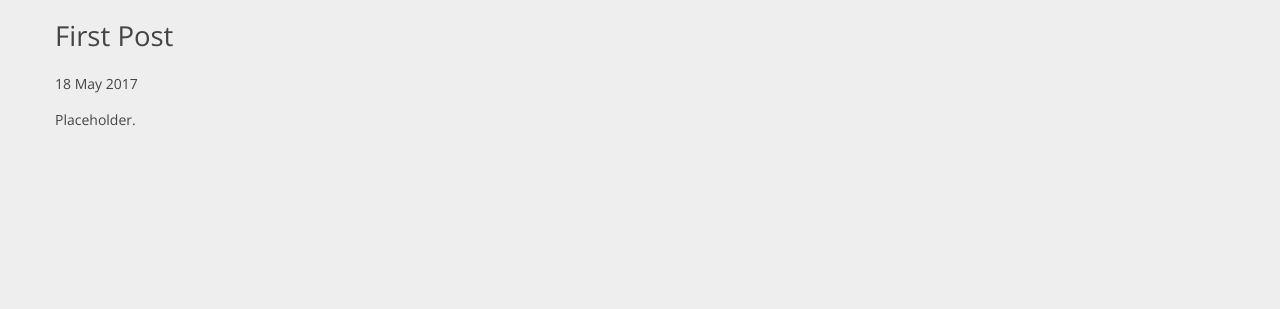
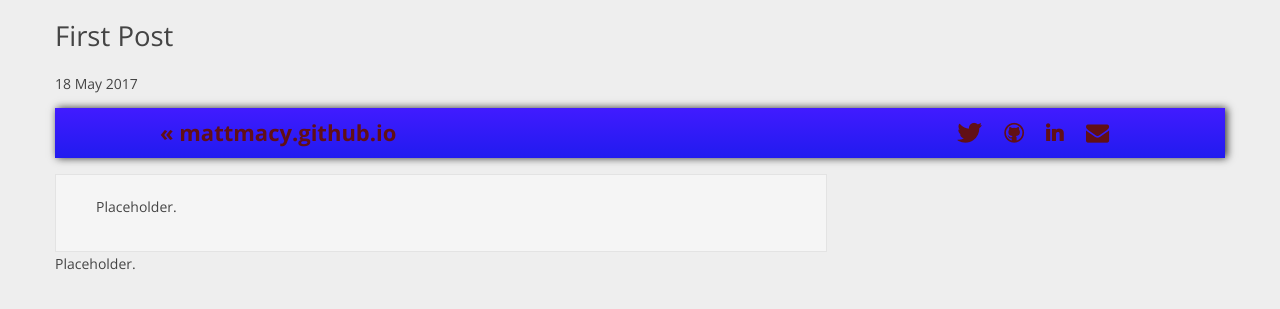
Before and after one commit to mattmacy/mattmacy.github.io, a Jekyll site: the page built from _posts/2017-05-18-site-launched.md, in a window 1280 px wide. Shown: the top 309 px of the page. Built offline with Jekyll 4.4.1, drawn with Linux system fonts in a browser that asks for light colours.

Commit message:
add separate post template

```diff
--- a/_layouts/post.html
+++ b/_layouts/post.html
@@ -4,6 +4,28 @@ layout: default
 <h1>{{ page.title }}</h1>
 <p class="meta">{{ page.date | date_to_string }}</p>
 
+<div class="hero-box">
+  <div class="hero-inner min-padded">
+    <a href="/">
+      <h3 class="heavy pull-left">&laquo; mattmacy.github.io</h3>
+    </a>
+    <h3 class="maroon contact-me pull-right">
+      <!-- All on one line seems crazy but it prevents small form factors trying to fit them over multiple lines -->
+      <a href="https://www.twitter.com/Mat_Macy/" alt="Twitter"><i class="icon-twitter"></i></a><a href="https://github.com/mattmacy/" alt="GitHub"><i class="icon-github"></i></a><a href="http://linkedin.com/in/matthew-macy-2493a21" alt="LinkedIn"><i class="icon-linkedin"></i></a><a href="mailto:mat.macy@gmail.com" alt="Email"><i class="icon-envelope-alt"></i></a>
+    </h3>
+  </div>
+</div>
+<div class="container">
+      <div class="row">
+      <div class="span8 content-wrapper ">
+        <div class="content-box">
+        {{content}}
+	      </div>
+	      </div>
+</div>
+
+
+
 <div class="post">
   {{ content }}
 </div>
--- a/blog/index.html
+++ b/blog/index.html
@@ -1,5 +1,5 @@
 ---
-layout: default
+layout: page
 title: Essays
 ---
 
```
Also changed, not shown: _layouts/page.html (added, +9 -0 lines).
